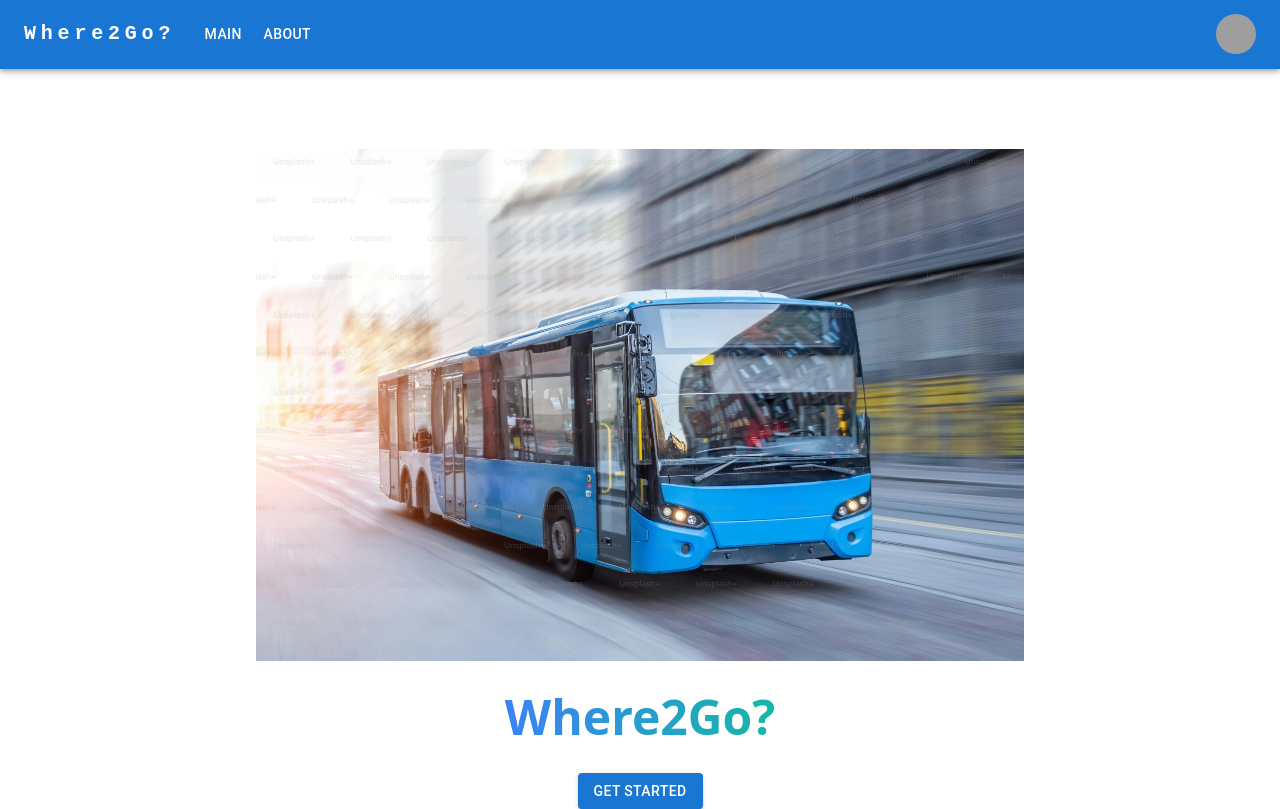
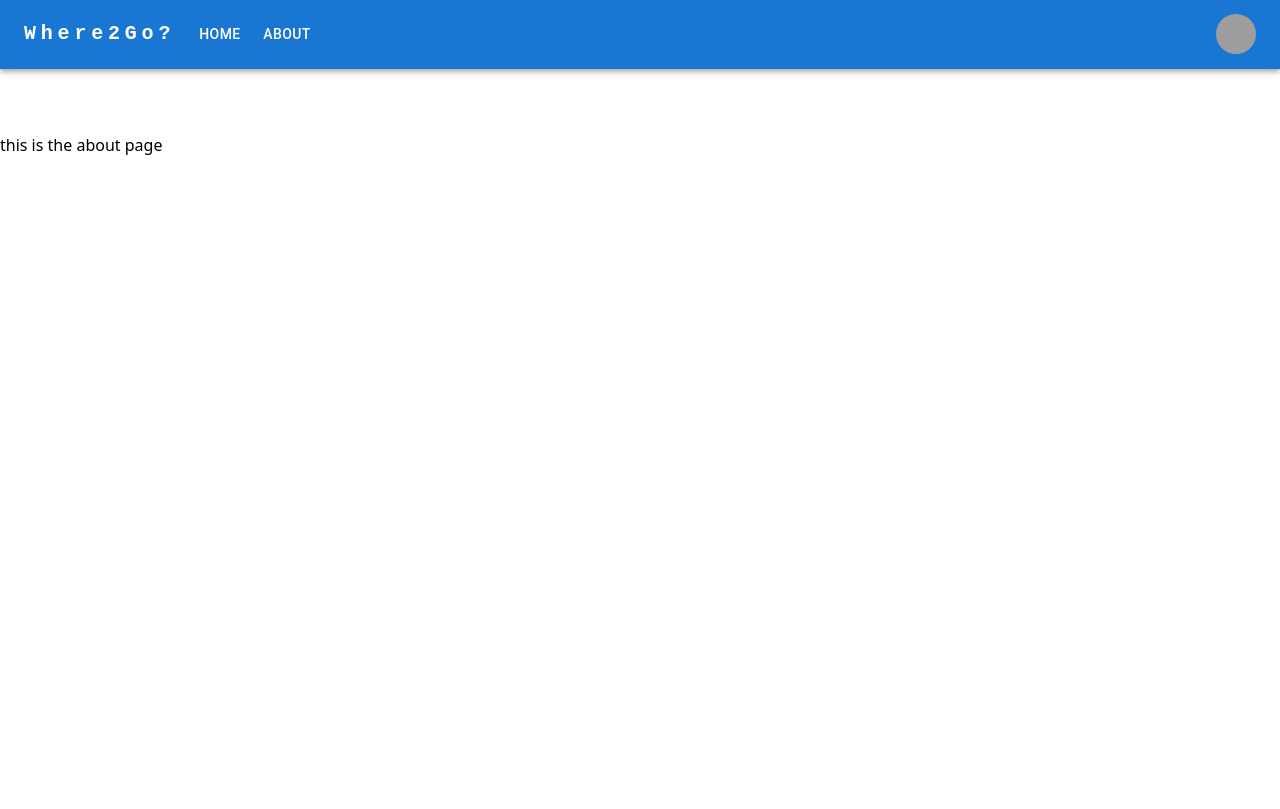
Before and after one commit to elijahmendezcs/HackOhio12, a React (Create React App) app in the folder front-end/: page /about in a window 1280 px wide. Before the commit this address led to /. Built offline with nearby package versions, Linux system fonts and the light colour scheme; grey boxes are pictures that could not be loaded.

Commit message:
Adding the router to about.

```diff
--- a/front-end/src/App.js
+++ b/front-end/src/App.js
@@ -1,27 +1,42 @@
 import React from "react";
 import { BrowserRouter as Router, Routes, Route, Navigate } from "react-router-dom";
 import Navbar from "./components/Navbar";
-import Button from "./components/Button"; // Make sure this is the correct import
+import Button from "./components/Button"; // Ensure this component is correctly set up
 import Home from "./pages/Home";
+import About from "./pages/About"; // Importing About page
 import busImage from "./images/busImage.jpeg";
 
 function App() {
   return (
     <Router>
       <div className="App h-screen">
-        <Navbar className="w-full fixed top-0 left-0 z-10"/>
+        {/* Navbar Component */}
+        <Navbar className="w-full fixed top-0 left-0 z-10" />
+
+        {/* Main Content Section */}
         <div className="pt-16">
           <Routes>
-            <Route path="/" element={
+            {/* Home Route */}
+            <Route
+              path="/"
+              element={
                 <div className="flex flex-col items-center justify-center space-y-8 mt-4">
-                <img src={busImage} alt="Bus Image" className="mx-auto max-w-3xl h-auto"/>
+                  <img src={busImage} alt="Bus Image" className="mx-auto max-w-3xl h-auto" />
                   <h1 className="text-5xl font-bold text-center text-transparent bg-clip-text bg-gradient-to-r from-blue-500 to-teal-500 animate-text">
                     Where2Go?
                   </h1>
                   <Button>Get Started</Button>
                 </div>
-            } />
+              }
+            />
+
+            {/* About Page Route */}
+            <Route path="/about" element={<About />} />
+
+            {/* Home Page Route */}
             <Route path="/home" element={<Home />} />
+
+            {/* Redirect all other paths to Home */}
             <Route path="*" element={<Navigate to="/" />} />
           </Routes>
         </div>
--- a/front-end/src/components/Navbar.jsx
+++ b/front-end/src/components/Navbar.jsx
@@ -1,4 +1,5 @@
 import * as React from 'react';
+import { Link } from 'react-router-dom';
 import AppBar from '@mui/material/AppBar';
 import Box from '@mui/material/Box';
 import Toolbar from '@mui/material/Toolbar';
@@ -13,8 +14,8 @@
 import MenuItem from '@mui/material/MenuItem';
 import AdbIcon from '@mui/icons-material/Adb';
 
-const pages = ['Main', 'About'];
-const settings = ['Main', 'About'];
+const pages = ['Home', 'About'];
+const settings = ['Profile', 'Logout'];
 
 function Navbar() {
   const [anchorElNav, setAnchorElNav] = React.useState(null);
@@ -42,8 +43,7 @@
           <Typography
             variant="h6"
             noWrap
-            component="a"
-            href="#app-bar-with-responsive-menu"
+            component="div"
             sx={{
               mr: 2,
               display: { xs: 'none', md: 'flex' },
@@ -86,7 +86,14 @@
             >
               {pages.map((page) => (
                 <MenuItem key={page} onClick={handleCloseNavMenu}>
-                  <Typography sx={{ textAlign: 'center' }}>{page}</Typography>
+                  <Typography
+                    sx={{ textAlign: 'center' }}
+                    component={Link}
+                    to={page === 'Home' ? '/' : `/${page.toLowerCase()}`}
+                    style={{ textDecoration: 'none', color: 'inherit' }}
+                  >
+                    {page}
+                  </Typography>
                 </MenuItem>
               ))}
             </Menu>
@@ -95,8 +102,7 @@
           <Typography
             variant="h5"
             noWrap
-            component="a"
-            href="#app-bar-with-responsive-menu"
+            component="div"
             sx={{
               mr: 2,
               display: { xs: 'flex', md: 'none' },
@@ -115,6 +121,8 @@
               <Button
                 key={page}
                 onClick={handleCloseNavMenu}
+                component={Link}
+                to={page === 'Home' ? '/' : `/${page.toLowerCase()}`}
                 sx={{ my: 2, color: 'white', display: 'block' }}
               >
                 {page}
@@ -155,4 +163,5 @@
     </AppBar>
   );
 }
+
 export default Navbar;
--- a/front-end/src/pages/About.jsx
+++ b/front-end/src/pages/About.jsx
@@ -0,0 +1,9 @@
+import React from 'react'
+
+const About = () => {
+  return (
+    <div>this is the about page</div>
+  )
+}
+
+export default About
```
Lines whose indentation alone changed are shown as unchanged.
